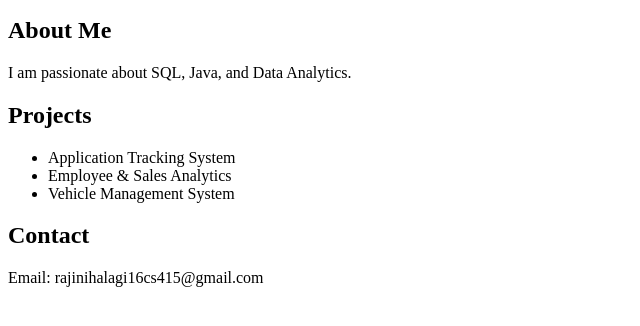
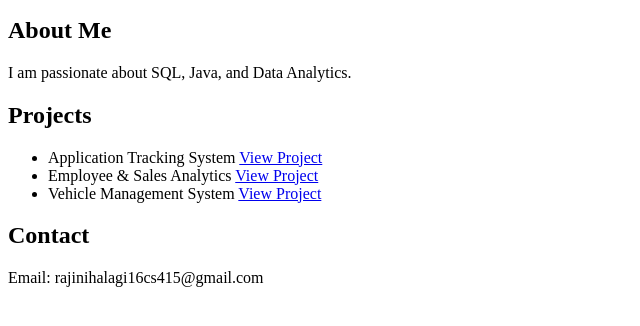
Before and after one commit to Rajani415/rajani415.github.io, a plain HTML site: page index.html in a window 1280 px wide. Shown: the part 102-428 px from the top of the page, without its empty margins (0-640 px from the left). Drawn offline with Linux system fonts and the light colour scheme.

Commit message:
Update index.html

```diff
--- a/index.html
+++ b/index.html
@@ -10,13 +10,26 @@
 
   <h2>About Me</h2>
   <p>I am passionate about SQL, Java, and Data Analytics.</p>
+   <h2>Projects</h2>
+<ul>
+  <li>
+    Application Tracking System
+    <a href="https://github.com/Rajani415/application-tracking-system">
+      View Project
+    </a>
+  </li>
 
-  <h2>Projects</h2>
-  <ul>
-    <li>Application Tracking System</li>
-    <li>Employee & Sales Analytics</li>
-    <li>Vehicle Management System</li>
-  </ul>
+  <li>
+    Employee & Sales Analytics
+    <a href="#">View Project</a>
+  </li>
+
+  <li>
+    Vehicle Management System
+    <a href="#">View Project</a>
+  </li>
+</ul>
+
 
   <h2>Contact</h2>
   <p>Email: rajinihalagi16cs415@gmail.com</p>
```
